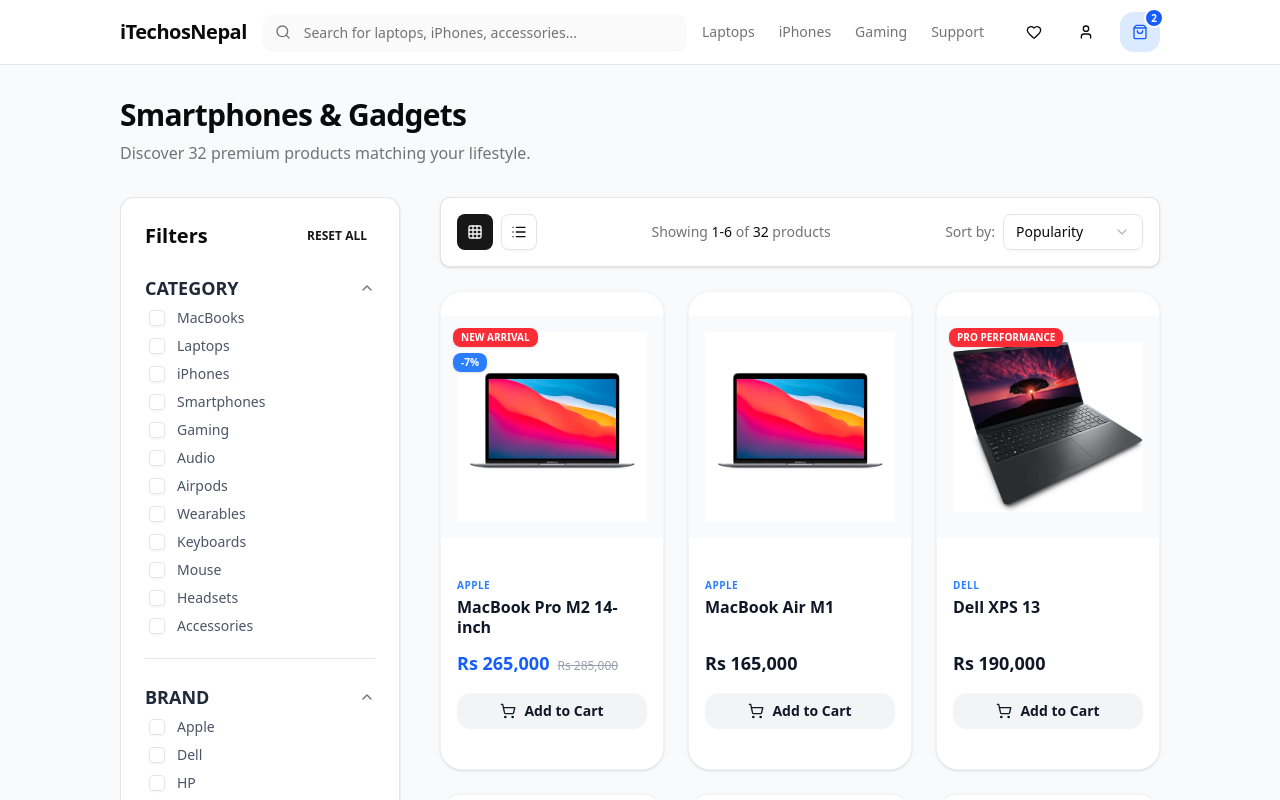
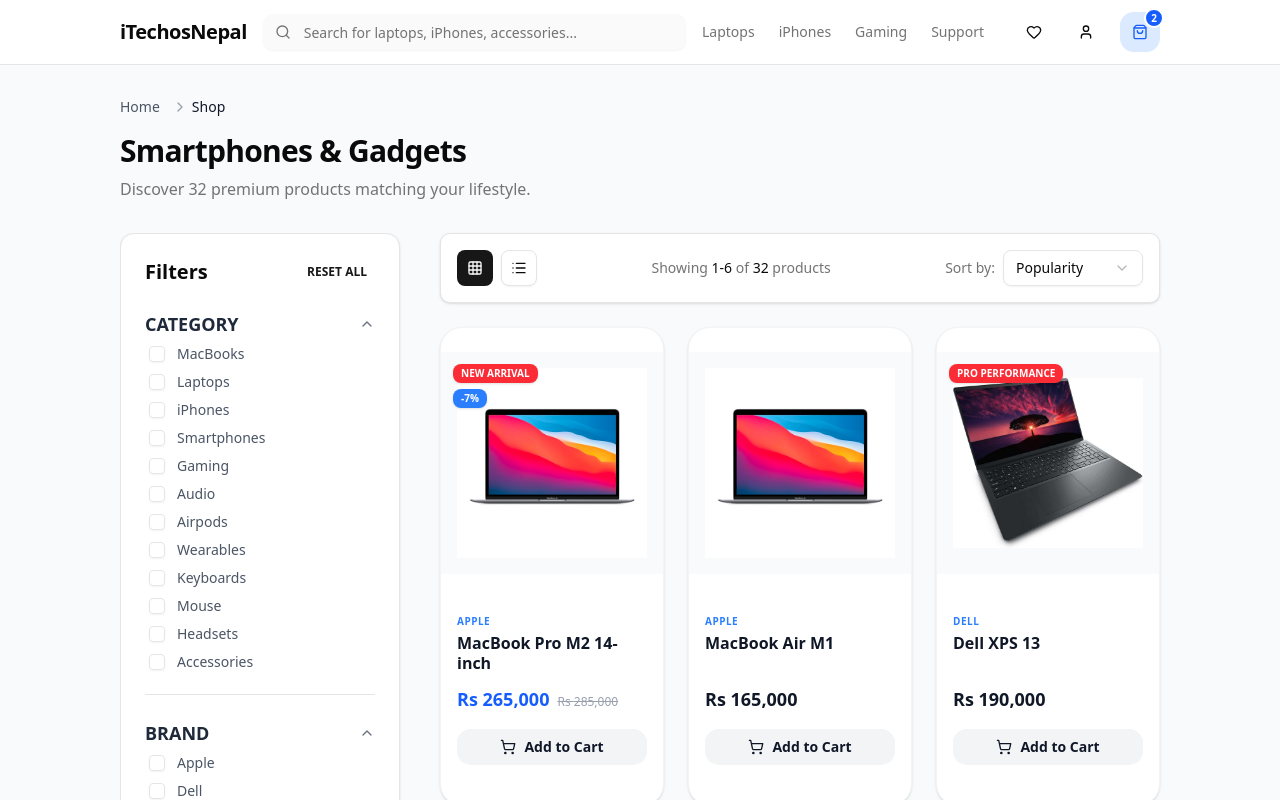
Before and after one commit to devmani46/itechosTask, a Next.js app: page /shop in a window 1280 px wide. Shown: the top 800 px of the page. Built offline with nearby package versions, Linux system fonts and the light colour scheme.

Commit message:
breadcrumb added

```diff
--- a/app/shop/page.tsx
+++ b/app/shop/page.tsx
@@ -5,6 +5,7 @@
 import ProductCard from '@/components/ProductCard';
 import FilterSidebar from '@/components/FilterSidebar';
 import Pagination from '@/components/Pagination';
+import Breadcrumb from '@/components/Breadcrumb';
 import { Button } from '@/components/ui/button';
 import { Sheet, SheetContent, SheetTrigger } from '@/components/ui/sheet';
 import { SlidersHorizontal, Grid3x3, List } from 'lucide-react';
@@ -83,6 +84,7 @@
 
   return (
     <div className="container px-4 py-8 md:px-30 bg-gray-50">
+      <Breadcrumb />
       <div className="flex items-center justify-between mb-8">
         <div>
           <h1 className="text-3xl font-bold tracking-tight">Smartphones & Gadgets</h1>
--- /dev/null
+++ b/components/Breadcrumb.tsx
@@ -0,0 +1,72 @@
+"use client";
+
+import Link from 'next/link';
+import { usePathname } from 'next/navigation';
+import { ChevronRight, Home } from 'lucide-react';
+
+export default function Breadcrumb() {
+  const pathname = usePathname();
+
+  // Generate breadcrumb items from pathname
+  const generateBreadcrumbs = () => {
+    const paths = pathname.split('/').filter(Boolean);
+
+    const breadcrumbs = [
+      { label: 'Home', href: '/' }
+    ];
+
+    let currentPath = '';
+    paths.forEach((path) => {
+      currentPath += `/${path}`;
+      // Capitalize and format the path segment
+      const label = path
+        .split('-')
+        .map(word => word.charAt(0).toUpperCase() + word.slice(1))
+        .join(' ');
+
+      breadcrumbs.push({
+        label,
+        href: currentPath
+      });
+    });
+
+    return breadcrumbs;
+  };
+
+  const breadcrumbs = generateBreadcrumbs();
+
+  return (
+    <nav className="flex items-center space-x-2 text-sm text-gray-600 mb-4">
+      {breadcrumbs.map((crumb, index) => {
+        const isLast = index === breadcrumbs.length - 1;
+
+        return (
+          <div key={crumb.href} className="flex items-center">
+            {index === 0 ? (
+              <Link
+                href={crumb.href}
+                className="flex items-center gap-1 hover:text-blue-600 transition-colors"
+              >
+                <span>{crumb.label}</span>
+              </Link>
+            ) : (
+              <>
+                <ChevronRight className="h-4 w-4 mx-1 text-gray-400" />
+                {isLast ? (
+                  <span className="font-medium text-gray-900">{crumb.label}</span>
+                ) : (
+                  <Link
+                    href={crumb.href}
+                    className="hover:text-blue-600 transition-colors"
+                  >
+                    {crumb.label}
+                  </Link>
+                )}
+              </>
+            )}
+          </div>
+        );
+      })}
+    </nav>
+  );
+}
```
